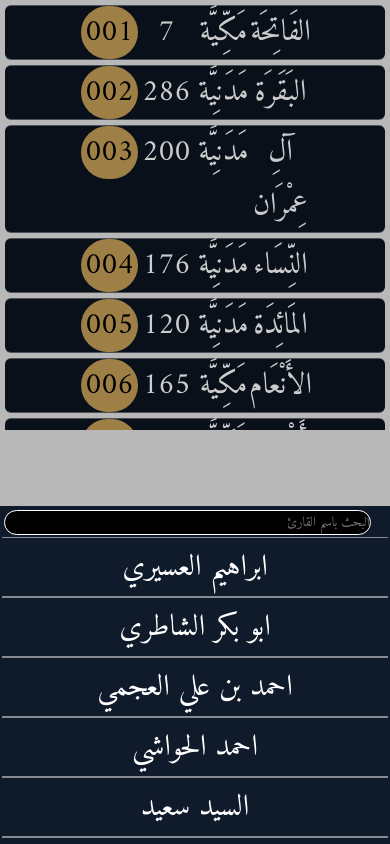
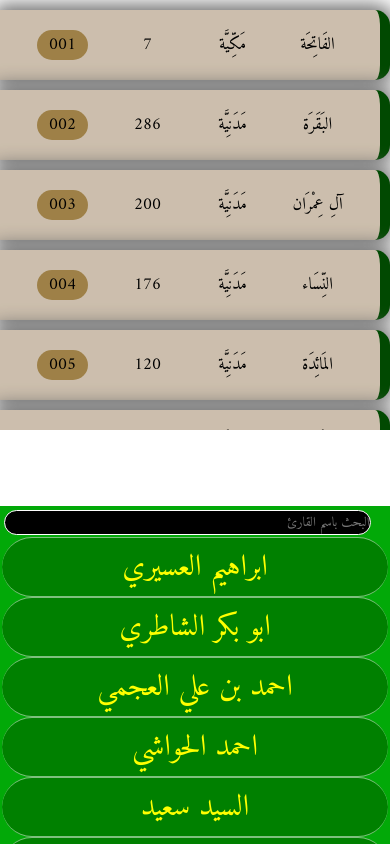
Before and after one commit to m010099oh-cpu/Holy-Quran, a plain HTML site: page index.html in a window 390 px wide. Both pictures are taken after a click on the element "ابراهيم العسيري". Drawn offline with Linux system fonts and the light colour scheme.

Commit message:
Update Qran.css

```diff
--- a/Qran.css
+++ b/Qran.css
@@ -7,38 +7,34 @@
 }
 body{
     display: flex;
-    background-color: rgb(184, 184, 184);
 }
 .list{
     height: 100vh;
     width: 30%;
-    background-color: #0F1A2A;
+    background-color: #02a908;
     color: white;
     padding: 2px;
     overflow: scroll;
     scrollbar-width: none;
 }
+
 .container{
     width: 70%;
     height: 100vh;
     gap: 50px;
     flex-direction: column;
-    filter: brightness(.8)
+    filter: brightness(.8);
 }
 
 .navBar{
     height: 15%;
     width: 100%;
-    background-color: rgb(255, 255, 255);
+    background-color: rgb(2, 2, 2);
     border-bottom: .5px gray solid;
-    background-image: url(./pictures/—Pngtree—al\ quran\ kareem\ calligraphy\ png_7117620.png);
-    background-size: 100px;
-    background-position: 100%;
-    background-repeat: no-repeat;
     display: flex;
     align-items: center;
 }
-a{text-decoration: none;color: rgb(8, 8, 8);padding: 5px;background-color: rgba(237, 237, 237, 0.496);border-radius: 5px;margin-left: 5px;font-family: "Almarai", "sans-serif";}
+a{text-decoration: none;color: rgb(255, 255, 255);padding: 5px;border-radius: 5px;margin-left: 5px;font-family: "Almarai", "sans-serif";}
 .parentOfControls{display:flex;align-items: flex-start;}
 .son{
     width: 100%;
@@ -46,23 +42,16 @@ a{text-decoration: none;color: rgb(8, 8, 8);padding: 5px;background-color: rgba(
     overflow: scroll;
     scrollbar-width: none;
     position: relative;
+    background-image: url(./—Pngtree—islamic\ background\ with\ mandala\ motif_1965455.png);
+    background-repeat: no-repeat;
+    background-size: 100% 100%;
 }
 .ul{
     padding: 5px;
     overflow: scroll;
     scrollbar-width: none;
 }
-li{
-    margin: 5px;
-    font-size: 30px;
-    border-bottom: .2px rgba(255, 255, 255, 0.345) solid;
-    border-top: .2px rgba(255, 255, 255, 0.345) solid;
-    background-color: #0b1420;
-    color: white;
-    border-radius: 6px;
-    display: flex;
-    justify-content: center;
-}
+
 li span{
     width: 15%;
     height: 100%;
@@ -83,8 +72,8 @@ li span{
     align-items: center;
     flex-direction: column;
     position: fixed;
-    left: 25%;
-    top: 30%;
+    inset: 0;
+    place-self: center;
     border-radius: 10px;
     box-shadow: 0px 0px 0px .5px white inset;
     backdrop-filter: blur(20px);
@@ -134,17 +123,6 @@ li:hover{
 input:focus{
     outline-color: rgb(0, 179, 255);
     border: none;
-}
-
-@media (min-width: 0px) and (max-width: 600px){
-    body{
-        flex-direction: column-reverse;
-    }
-    .container{
-        height: 60vh;
-        width: 100%;
-    }
-    .list{width: 100%;height: 40vh;}
 }
 body{overflow: hidden;}
 
@@ -218,3 +196,43 @@ button.close {
     background-color: red;
     color: white;
 }
+.sonOfList #title {
+    background-color: green;
+    border-radius: 30px;
+    color: yellow;
+}
+.son ul li {
+    list-style: none;
+    font-size: 30px;
+    background-color: rgb(255, 238, 216);
+    padding: 20px;
+    border-right: rgb(1, 91, 1) solid 10px;
+    border-radius: 0px 15px 15px 0px;
+    box-shadow: 0px 0px 20px 5px gray;
+    color: black;
+    display: flex;
+    justify-content: space-around;
+    margin-top: 10px;
+}
+
+@media (min-width: 0px) and (max-width: 600px){
+    body{
+        flex-direction: column-reverse;
+    }
+    .container{
+        height: 60vh;
+        width: 100%;
+    }
+    .list{width: 100%;height: 40vh;}
+    .son ul li {
+        font-size: 17px;
+    }
+    .navBar {
+        display: flex;
+        justify-content: space-around;
+        background-image: none;
+    }
+    a {
+        font-size: 12px;
+    }
+}
```
